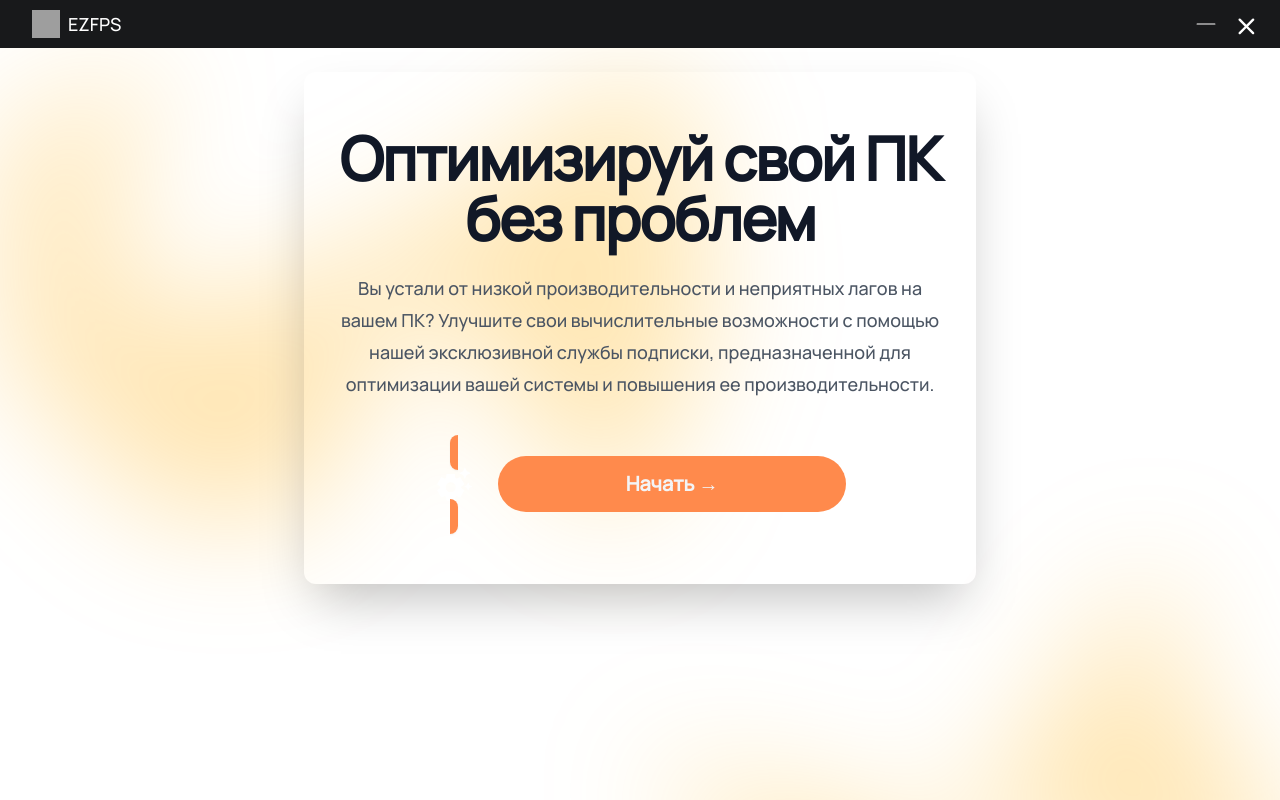
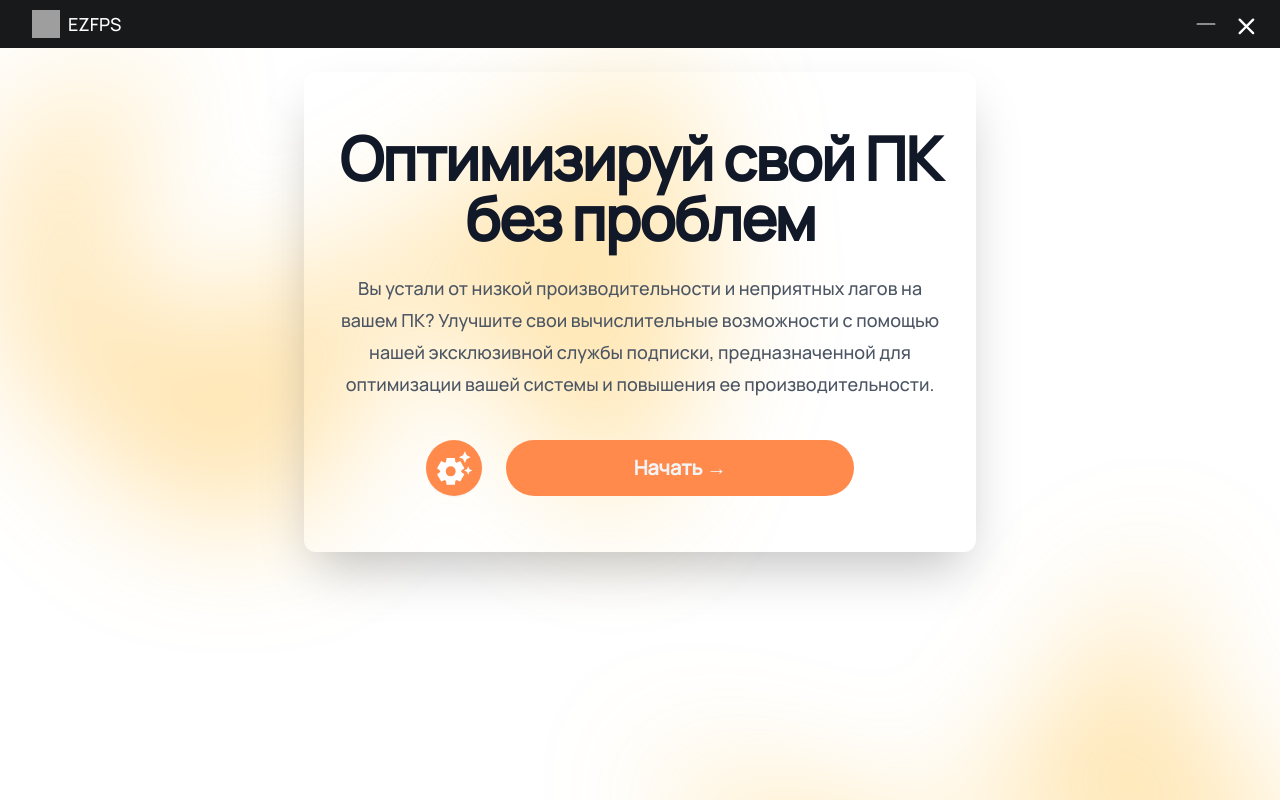
Before and after one commit to alananisimov/ezfps-app-site, a Nuxt app in the folder new/: page / in a window 1280 px wide. Shown: the top 800 px of the page. Built offline with nearby package versions, Linux system fonts and the light colour scheme; no server answers; grey boxes are pictures that could not be loaded.

Commit message:
sadadsdsa

```diff
--- a/new/pages/index.vue
+++ b/new/pages/index.vue
@@ -12,8 +12,8 @@
          <h1 class="text-4xl font-bold tracking-tight text-gray-900 dark:text-gray-900 sm:text-6xl">Оптимизируй свой ПК без проблем</h1>
          <p class="mt-6 text-lg leading-8 text-gray-600">Вы устали от низкой производительности и неприятных лагов на вашем ПК? Улучшите свои вычислительные возможности с помощью нашей эксклюзивной службы подписки, предназначенной для оптимизации вашей системы и повышения ее производительности.</p>
          <div class="mt-10 flex items-center justify-center gap-x-6">
-           <NuxtLink to="/profile"><a class="rounded-full bg-orange-400 px-2 py-2 text-sm font-semibold text-white shadow-sm hover:bg-indigo-500 focus-visible:outline focus-visible:outline-2 focus-visible:outline-offset-2 focus-visible:outline-indigo-600"><svg xmlns="http://www.w3.org/2000/svg" width="40" height="40" viewBox="0 0 24 24"><path fill="currentColor" d="m18.525 9l-1.1-2.4l-2.4-1.1l2.4-1.1l1.1-2.4l1.1 2.4l2.4 1.1l-2.4 1.1l-1.1 2.4Zm2 7l-.8-1.7l-1.7-.8l1.7-.8l.8-1.7l.8 1.7l1.7.8l-1.7.8l-.8 1.7Zm-13 6l-.3-2.35q-.2-.075-.387-.2t-.313-.25l-2.2.95l-2.5-4.35l1.9-1.4v-.8l-1.9-1.4l2.5-4.35l2.2.95q.125-.125.313-.25t.387-.2l.3-2.35h5l.3 2.35q.2.075.388.2t.312.25l2.2-.95l2.5 4.35l-1.9 1.4v.8l1.9 1.4l-2.5 4.35l-2.2-.95q-.125.125-.312.25t-.388.2l-.3 2.35h-5Zm2.5-5q1.25 0 2.125-.875T13.025 14q0-1.25-.875-2.125T10.025 11q-1.25 0-2.125.875T7.025 14q0 1.25.875 2.125t2.125.875Z"/></svg></a>
-           </NuxtLink>
+           <a href="https://launcher.ezfps.store/profile" class="rounded-full bg-orange-400 px-2 py-2 text-sm font-semibold text-white shadow-sm hover:bg-indigo-500 focus-visible:outline focus-visible:outline-2 focus-visible:outline-offset-2 focus-visible:outline-indigo-600"><svg xmlns="http://www.w3.org/2000/svg" width="40" height="40" viewBox="0 0 24 24"><path fill="currentColor" d="m18.525 9l-1.1-2.4l-2.4-1.1l2.4-1.1l1.1-2.4l1.1 2.4l2.4 1.1l-2.4 1.1l-1.1 2.4Zm2 7l-.8-1.7l-1.7-.8l1.7-.8l.8-1.7l.8 1.7l1.7.8l-1.7.8l-.8 1.7Zm-13 6l-.3-2.35q-.2-.075-.387-.2t-.313-.25l-2.2.95l-2.5-4.35l1.9-1.4v-.8l-1.9-1.4l2.5-4.35l2.2.95q.125-.125.313-.25t.387-.2l.3-2.35h5l.3 2.35q.2.075.388.2t.312.25l2.2-.95l2.5 4.35l-1.9 1.4v.8l1.9 1.4l-2.5 4.35l-2.2-.95q-.125.125-.312.25t-.388.2l-.3 2.35h-5Zm2.5-5q1.25 0 2.125-.875T13.025 14q0-1.25-.875-2.125T10.025 11q-1.25 0-2.125.875T7.025 14q0 1.25.875 2.125t2.125.875Z"/></svg></a>
+
            <a class="text-xl rounded-full bg-orange-400 px-32 py-4 font-semibold leading-6 text-gray-100" id="learn">Начать <span aria-hidden="true">→</span></a>
          </div>
        </div>
```
